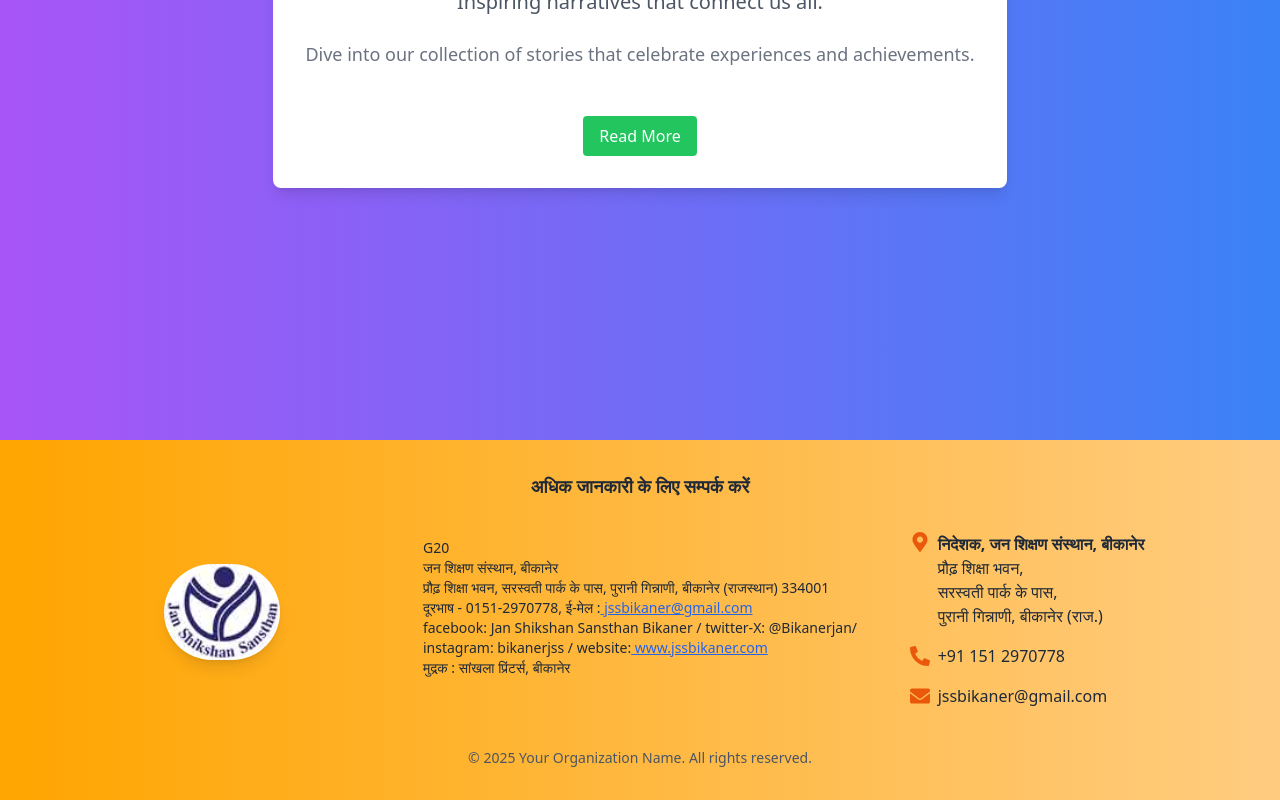
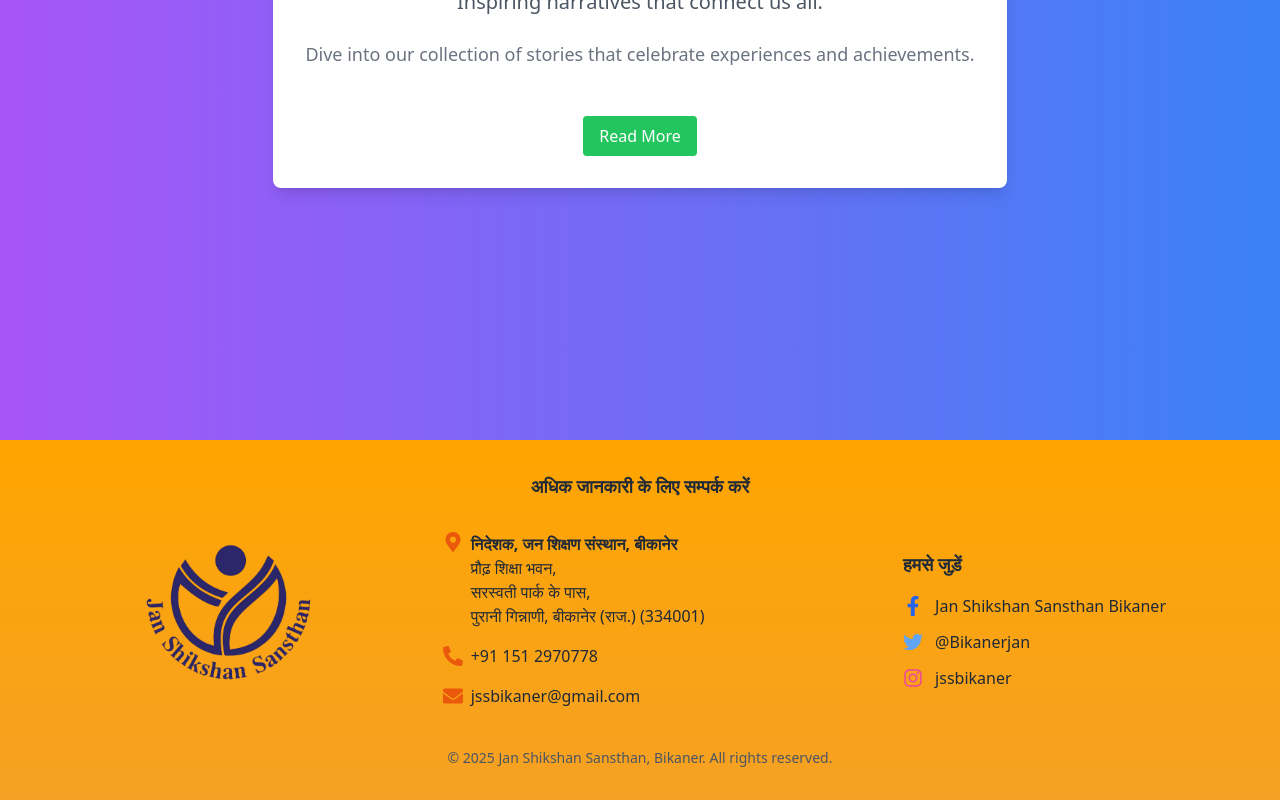
Before and after one commit to shyamsundertard/JSS_Bkn, a React (Create React App) app: page /stories in a window 1280 px wide. Shown: the part 416-1216 px from the top of the page. Built offline with nearby package versions, Linux system fonts and the light colour scheme.

Commit message:
update content and ui of footer

```diff
--- a/src/components/Footer.js
+++ b/src/components/Footer.js
@@ -1,36 +1,21 @@
 import React from 'react';
-import { FaMapMarkerAlt, FaPhoneAlt, FaEnvelope } from 'react-icons/fa';
-import logo from '../images/newlogo.jpg';
+import { FaMapMarkerAlt, FaPhoneAlt, FaEnvelope, FaFacebookF, FaTwitter, FaInstagram } from 'react-icons/fa';
+import logo from '../images/logoNew.png';
 
 const Footer = () => {
   return (
-    <footer className="bg-gradient-to-r from-[#FFA500] to-[#FFCC80] p-8 text-gray-800">
+    <footer className="bg-gradient-to-b from-[#FFA500] to-[#f5a124] p-8 text-gray-800">
       {/* Top Section */}
       <h2 className="text-lg font-semibold text-center mb-4">अधिक जानकारी के लिए सम्पर्क करें</h2>
       <div className="container mx-auto flex flex-col md:flex-row items-center justify-around">
 
         {/* Logo Section */}
         <div className="w-full md:w-1/4 mb-4 flex items-center justify-center">
-          <img src={logo} alt="Logo" className="h-24 rounded-full shadow-lg transition-transform transform hover:scale-105" />
-        </div>
-
-        {/* Contact Information Section */}
-        <div className="flex flex-col items-center md:items-start mb-4 text-center md:text-left">
-          <p className="text-sm mb-2">
-            G20<br />
-            जन शिक्षण संस्थान, बीकानेर<br />
-            प्रौढ़ शिक्षा भवन, सरस्वती पार्क के पास, पुरानी गिन्नाणी, बीकानेर (राजस्थान) 334001<br />
-            दूरभाष - 0151-2970778, ई-मेल :
-            <a href="mailto:jssbikaner@gmail.com" className="text-blue-600 underline"> jssbikaner@gmail.com</a><br />
-            facebook: Jan Shikshan Sansthan Bikaner / twitter-X: @Bikanerjan/<br />
-            instagram: bikanerjss / website:
-            <a href="https://www.jssbikaner.com" className="text-blue-600 underline"> www.jssbikaner.com</a><br />
-            मुद्रक : सांखला प्रिंटर्स, बीकानेर
-          </p>
+          <img src={logo} alt="Logo" className="h-36 p-1 rounded-full transition-transform transform hover:scale-105" />
         </div>
 
         {/* Contact Info Section */}
-        <div className="w-full md:w-1/4 flex flex-col items-center md:items-start">
+        <div className="w-full md:w-1/3 flex flex-col items-center md:items-start">
 
           {/* Address */}
           <div className="flex items-start mb-4 text-center md:text-left">
@@ -39,7 +24,7 @@ const Footer = () => {
               <p className="font-semibold">निदेशक, जन शिक्षण संस्थान, बीकानेर</p>
               <p>प्रौढ़ शिक्षा भवन,</p>
               <p>सरस्वती पार्क के पास,</p>
-              <p>पुरानी गिन्नाणी, बीकानेर (राज.)</p>
+              <p>पुरानी गिन्नाणी, बीकानेर (राज.) (334001)</p>
             </div>
           </div>
 
@@ -57,11 +42,30 @@ const Footer = () => {
             </p>
           </div>
         </div>
+
+        {/* Social Media Section */}
+        <div className="w-full md:w-1/4 flex flex-col items-center md:items-start mt-4 md:mt-0">
+          <h3 className="text-lg font-semibold mb-4 text-center md:text-left">हमसे जुड़ें</h3>
+          <div className="flex flex-col space-y-3">
+            <a href="https://www.facebook.com/JanShikshanSansthanBikaner" target="_blank" rel="noopener noreferrer" className="flex items-center text-md hover:text-orange-600 transition duration-300 ease-in-out">
+              <FaFacebookF className="mr-3 text-xl text-blue-600" />
+              <span>Jan Shikshan Sansthan Bikaner</span>
+            </a>
+            <a href="https://twitter.com/Bikanerjan" target="_blank" rel="noopener noreferrer" className="flex items-center text-md hover:text-orange-600 transition duration-300 ease-in-out">
+              <FaTwitter className="mr-3 text-xl text-blue-400" />
+              <span>@Bikanerjan</span>
+            </a>
+            <a href="https://www.instagram.com/jssbikaner" target="_blank" rel="noopener noreferrer" className="flex items-center text-md hover:text-orange-600 transition duration-300 ease-in-out">
+              <FaInstagram className="mr-3 text-xl text-pink-500" />
+              <span>jssbikaner</span>
+            </a>
+          </div>
+        </div>
       </div>
 
       {/* Bottom Section */}
       <div className="mt-6 text-center">
-        <p className="text-sm text-gray-600">© {new Date().getFullYear()} Your Organization Name. All rights reserved.</p>
+        <p className="text-sm text-gray-600">© {new Date().getFullYear()} Jan Shikshan Sansthan, Bikaner. All rights reserved.</p>
       </div>
     </footer>
   );
```
Also changed, not shown: src/images/logoNew.png (added).
